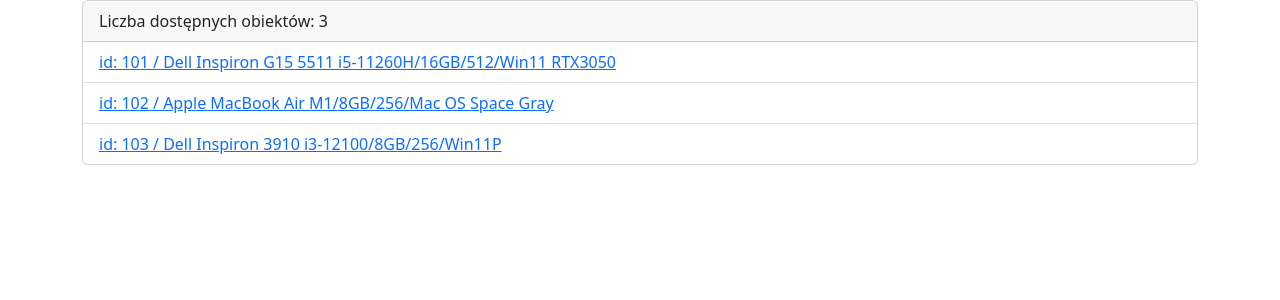
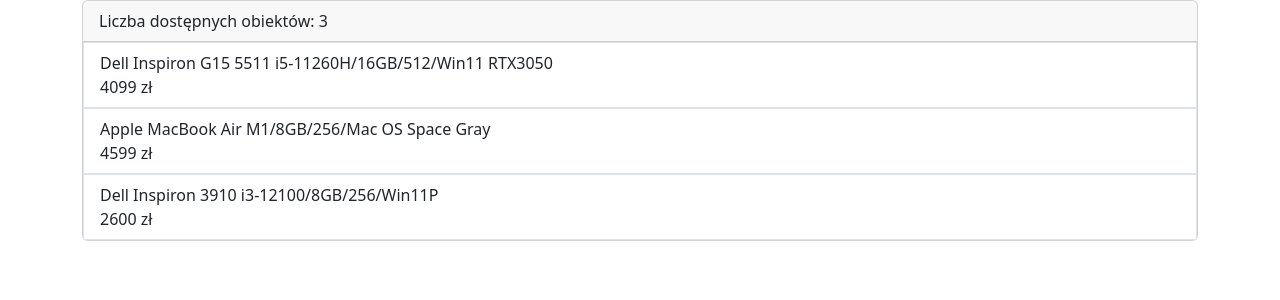
Before and after one commit to Mateusz-Malec/ecommerce, a Django app: page /computers/ in a window 1280 px wide. Shown: the part 72-372 px from the top of the page. Run offline with Django 4.2, Linux system fonts and the light colour scheme; data comes from the database, SQL or seed files in the repository; some libraries are stand-ins or nearby versions.

Commit message:
poprawki bazy oraz modeli

```diff
--- a/pure_python/home/templates/computers.html
+++ b/pure_python/home/templates/computers.html
@@ -7,7 +7,7 @@
     </div>
     <ul class="list-group list-group-flush">
         {% for c in computers %}
-        <li class="list-group-item"><a href="{{c.id}}"> id: {{c.id}} / {{ c.full_name }}</a></li>
+        <a href="{{c.id}}"><li class="list-group-item">{{ c.full_name }} <br/> {{c.price}} zł</li></a>
         {% endfor %}
     </ul>
 </div>
--- a/pure_python/home/templates/index.html
+++ b/pure_python/home/templates/index.html
@@ -6,6 +6,11 @@
     {% load django_bootstrap5 %}
     {% bootstrap_css %}
     {% bootstrap_javascript %}
+    <style>
+        a{
+            text-decoration: none;
+        }
+    </style>
 </head>
 <body>
 <div class="content">
```
